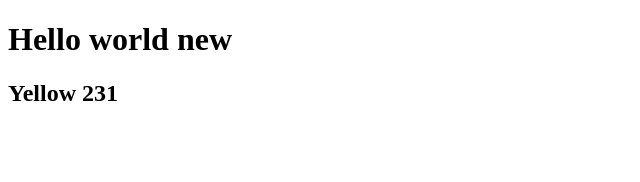
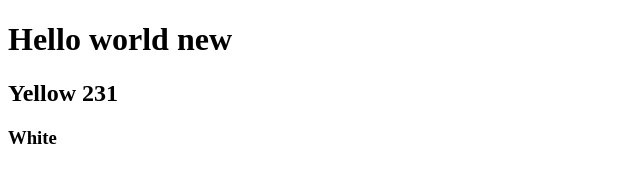
Before and after one commit to umairulhasan/Bootcamp-Class-1-sep-11, a plain HTML site: page index.html in a window 1280 px wide. Shown: the full height of the page, 0-640 px from the left. Drawn offline with Linux system fonts and the light colour scheme.

Commit message:
Update index.html

```diff
--- a/index.html
+++ b/index.html
@@ -9,5 +9,6 @@
 <body>
     <h1>Hello world new</h1>
     <h2>Yellow 231</h2>
+    <h3>White</h3>
 </body>
 </html>
```
